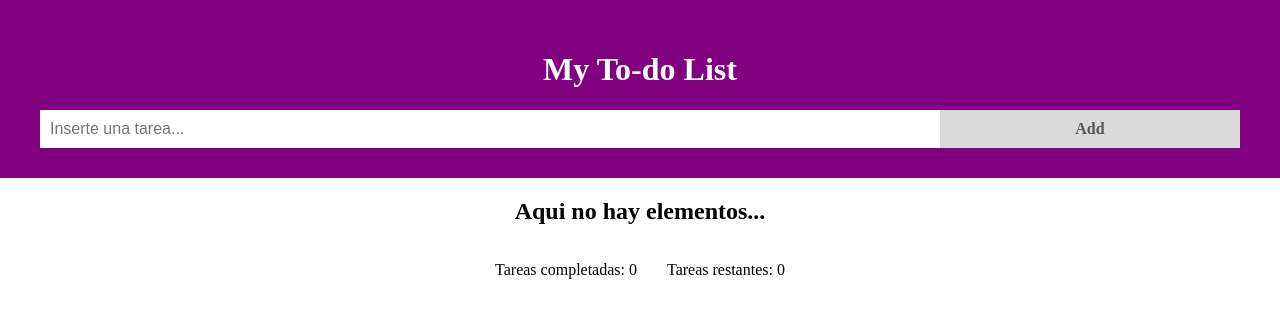
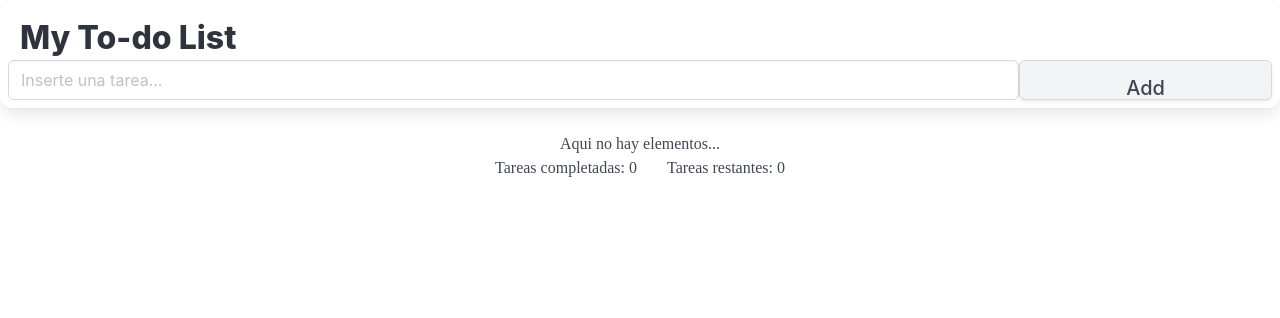
Before and after one commit to Brownie75/Practica-ToDoList, a plain HTML site: page index.html in a window 1280 px wide. Drawn offline with nearby package versions, Linux system fonts and the light colour scheme.

Commit message:
intento de usar Bulma

```diff
--- a/index.html
+++ b/index.html
@@ -4,19 +4,23 @@
     <meta charset="UTF-8">
     <meta name="viewport" content="width=device-width, initial-scale=1.0">
     <title>Document</title>
-    <link rel="stylesheet" href="styles.css">
+    <link rel="stylesheet" href="https://cdn.jsdelivr.net/npm/bulma@1.0.1/css/bulma.min.css">
 </head>
 <body>
-    <div class="header">
-        <h1>My To-do List</h1>
-        <input type="text" id="taskInput" placeholder="Inserte una tarea..." class="texto">
-        <span class="Boton-add" onclick="newElement()">Add</span>
+    <div class="box">
+        <div class="content">
+            <h1>My To-do List</h1>
+            <div class="columns">
+                <input type="text" id="taskInput" placeholder="Inserte una tarea..." class=" column is-four-fifths input is-normal">
+                <span class="column tag button is-large" onclick="newElement()">Add</span>
+            </div>
+        </div>
         </div>
 
         <h2 id="textito" style="text-align: center; font-family: 'Montserrat';">Aqui no hay elementos...</h2>
-        <ul id="todolist">
+        <div id="todolist">
 
-        </ul>
+        </div>
         <div style="display: flex; justify-content: center; font-family: 'Montserrat';">
             <p id="completed" style="padding-right: 30px;">Tareas completadas: 0</p>
             <p id="pending">Tareas restantes: 0</p>
--- a/index.js
+++ b/index.js
@@ -38,6 +38,7 @@ function newElement() {
   var inputValue = document.getElementById("taskInput").value;
   var t = document.createTextNode(inputValue);
   li.appendChild(t);
+  li.className = "button column is-four-fifths";
   if (inputValue === '') {
     alert("You must write something!");
   } else {
@@ -49,7 +50,7 @@ function newElement() {
 
     var span = document.createElement("SPAN");
     var txt = document.createTextNode("\u00D7");
-    span.className = "close";
+    span.className = "column button is-danger";
     span.appendChild(txt);
     li.appendChild(span);
 
```
